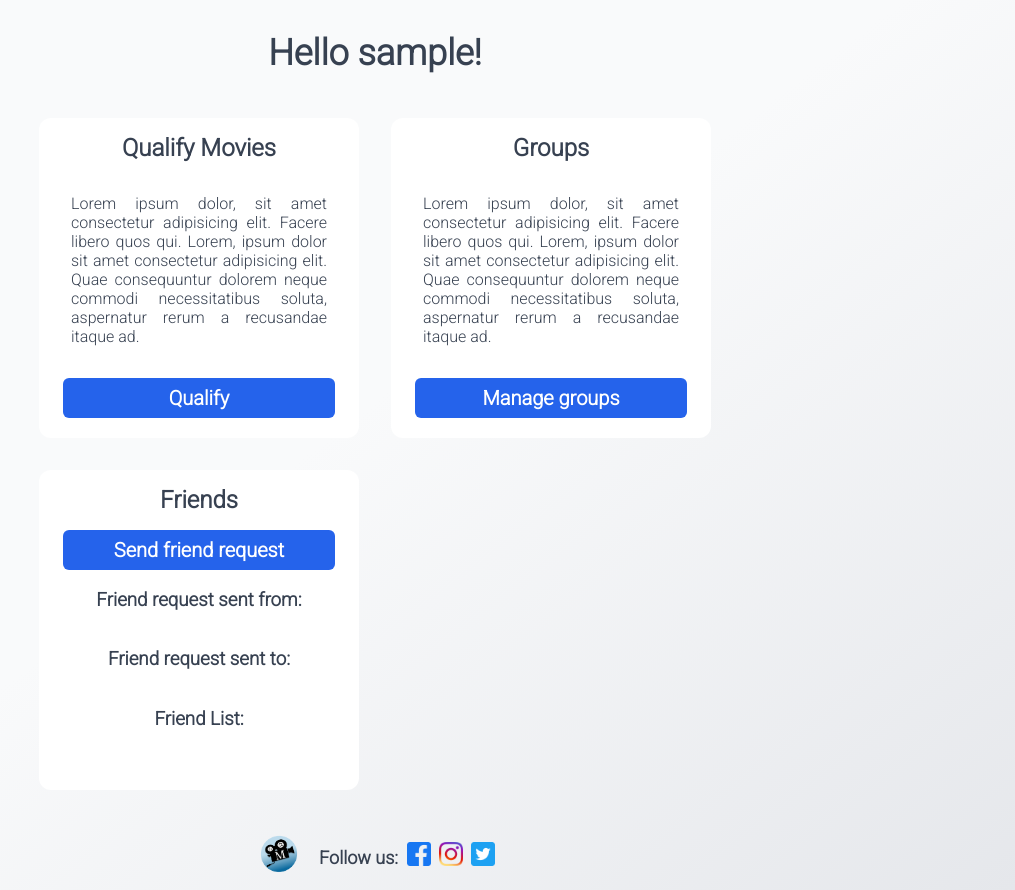
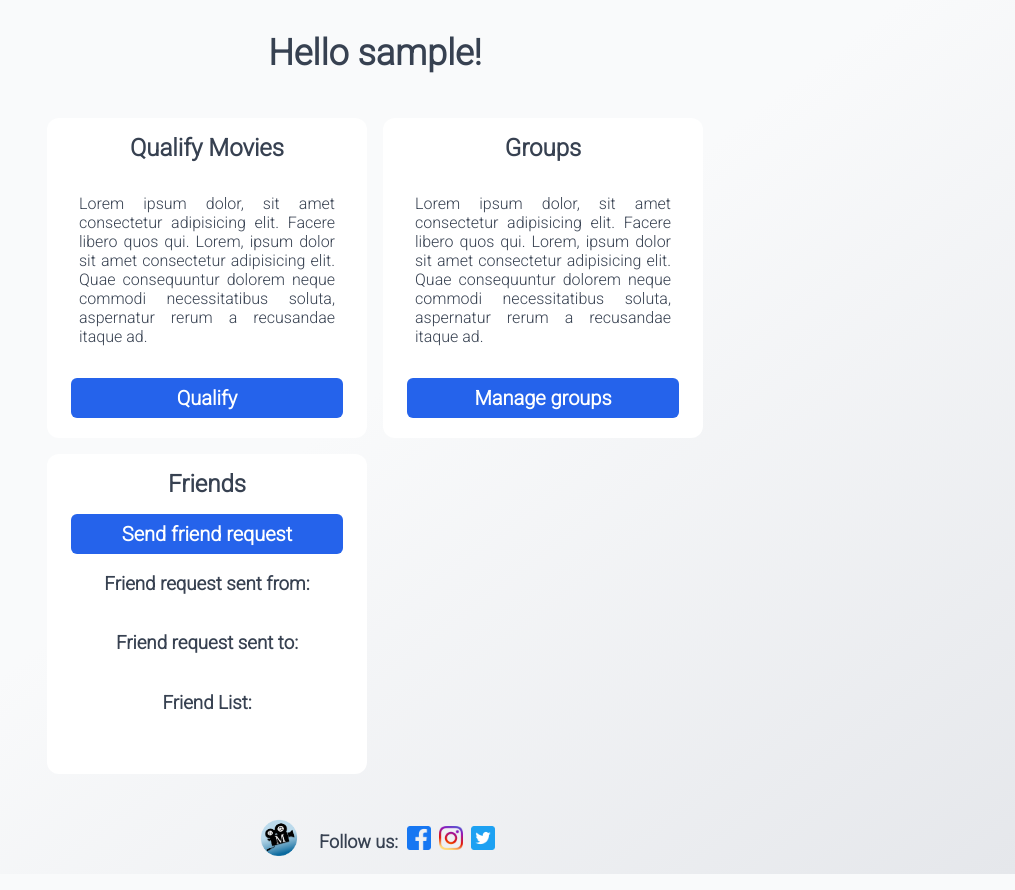
Before and after one commit to M-O-R-F-E-U-S-Z/MORFEUSZ, a Django app: page / in a window 1280 px wide. Shown: the part 85-975 px from the top of the page, without its empty margins (265-1280 px from the left). Run offline with Django 3.2, Linux system fonts and the light colour scheme; the visitor is signed in with stand-in values (Sample User, id 1); parts of the project's set-up code (start-up, migrations or seed data) failed here and were passed over.

Commit message:
Add files via upload
poprawka XD

```diff
--- a/static/css/base.css
+++ b/static/css/base.css
@@ -148,13 +148,13 @@ h1 {
 }
 
 .grid {
-  display: grid;
-  grid-template-columns: repeat(1, minmax(0, 1fr));
-  grid-template-rows: repeat(4, minmax(0, 1fr));
-  gap: 1rem /* 16px */;
   margin-top: 1.25rem /* 20px */;
   margin-bottom: 2rem /* 32px */;
   justify-content: center;
+  display: grid;
+  grid-template-columns: repeat(1, minmax(0, 1fr));
+  grid-template-rows: repeat(2, minmax(0, 1fr));
+  gap: 1rem;
 }
 
 .card {
@@ -421,8 +421,7 @@ h1 {
 
   .grid {
     grid-template-columns: repeat(2, minmax(0, 1fr));
-    grid-template-rows: repeat(2, minmax(0, 1fr));
-    gap: 2rem /* 32px */;
+    grid-template-rows: repeat(1, minmax(0, 1fr));
   }
 }
 
```
